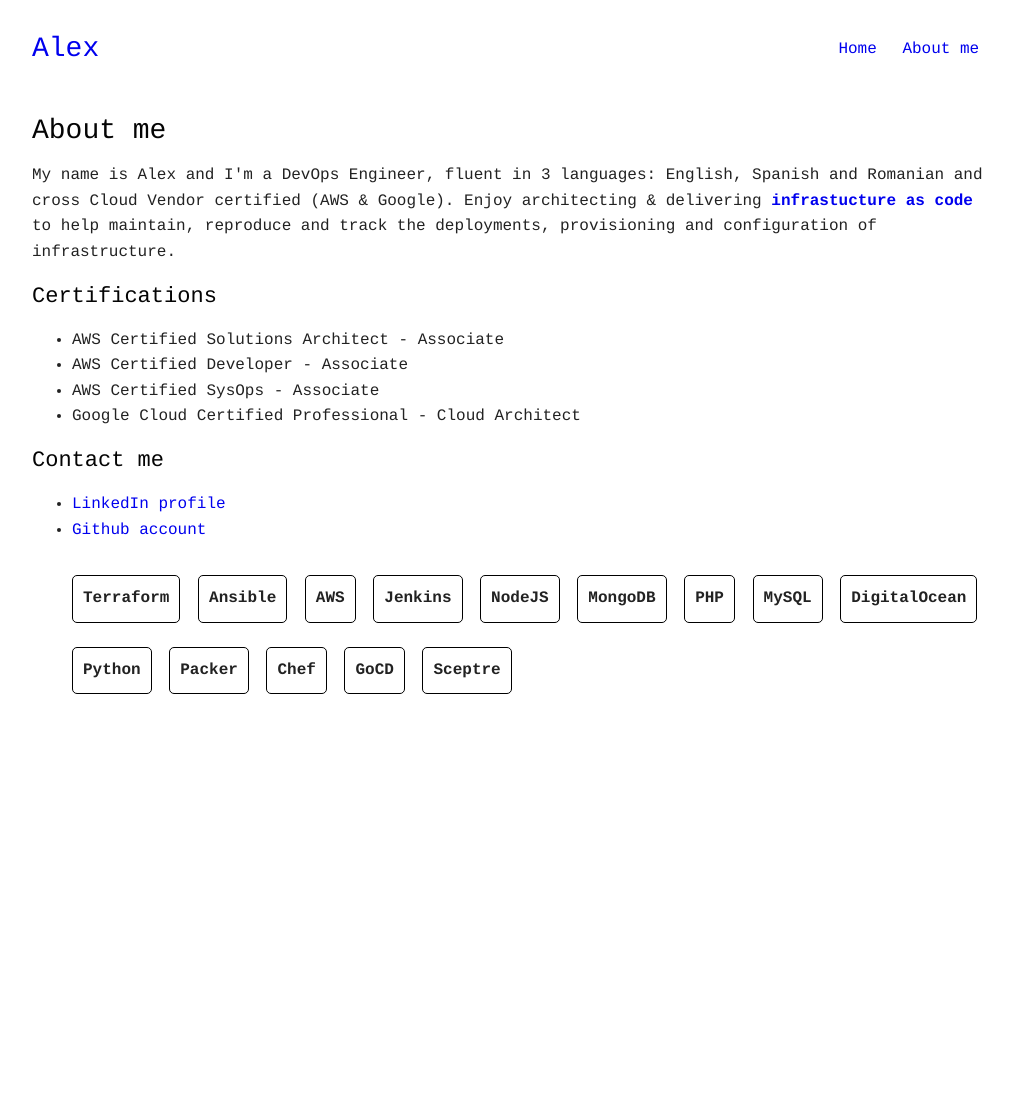
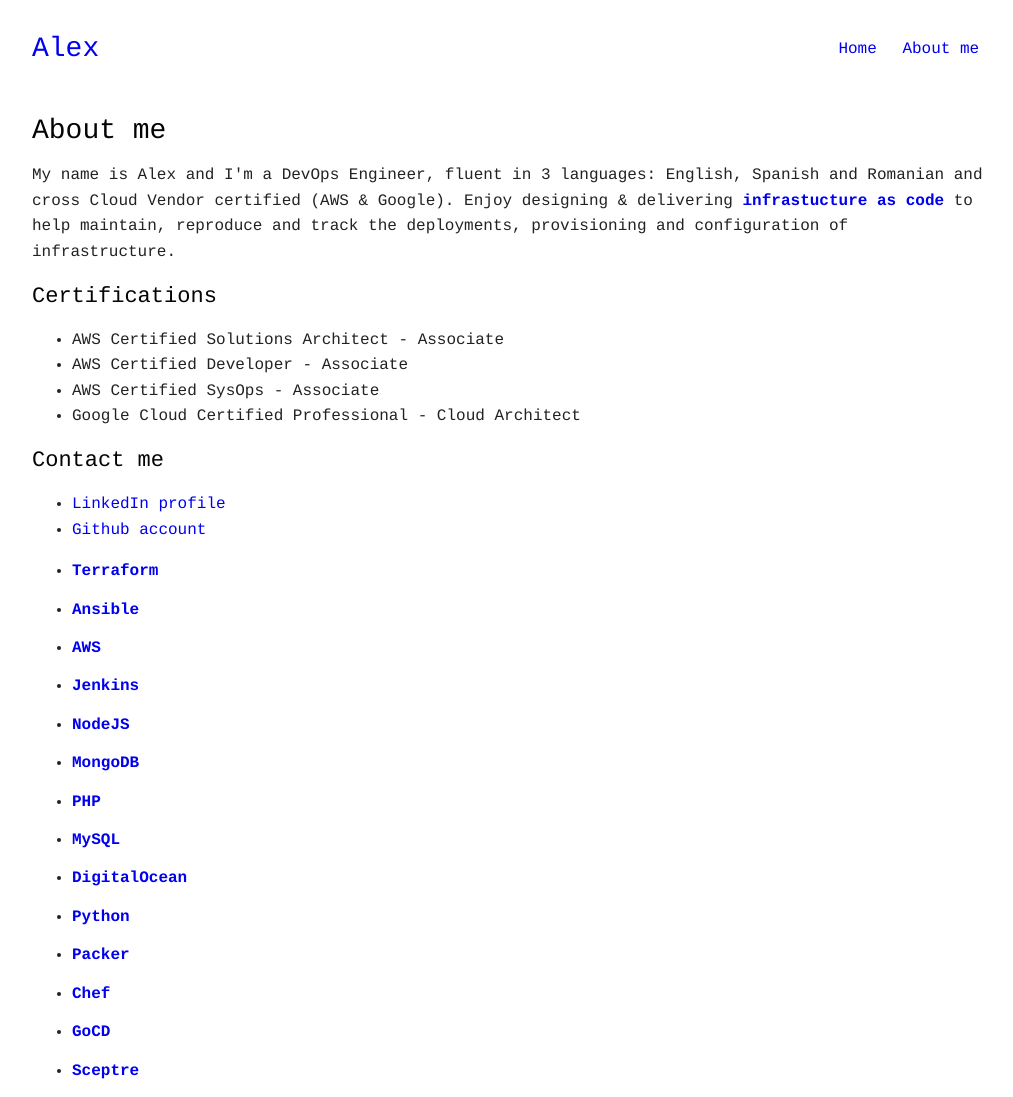
Before and after one commit to w0rldart/w0rldart.com, a Jekyll site: the page built from about.html, in a window 1280 px wide. Shown: the whole page, without its empty margins (128-1141 px from the left). Built offline with Jekyll 4.4.1, drawn with Linux system fonts in a browser that asks for light colours; before the commit the page ends 900 px from its top, so only the background shows below that.

Commit message:
Update structure for skills section

```diff
--- a/about.html
+++ b/about.html
@@ -6,7 +6,7 @@
     <h1>About me</h1>
     <p>
         My name is Alex and I'm a DevOps Engineer, fluent in 3 languages: English, Spanish and Romanian and
-        cross Cloud Vendor certified (AWS & Google). Enjoy architecting & delivering
+        cross Cloud Vendor certified (AWS & Google). Enjoy designing & delivering
         <a href="https://en.wikipedia.org/wiki/Infrastructure_as_Code" target="_blank"><strong>infrastucture as code</strong></a>
         to help maintain, reproduce and track the deployments, provisioning and configuration of infrastructure.
     </p>
@@ -31,8 +31,8 @@
         </li>
     </ul>
 </section>
-<section>
-    <ul id="skills" class="u-text-center">
+<section title="Skills">
+    <ul class="skills" class="u-text-center">
         {% for skill in site.data.skills %}
         <li class="skill">
             <h4>
```
